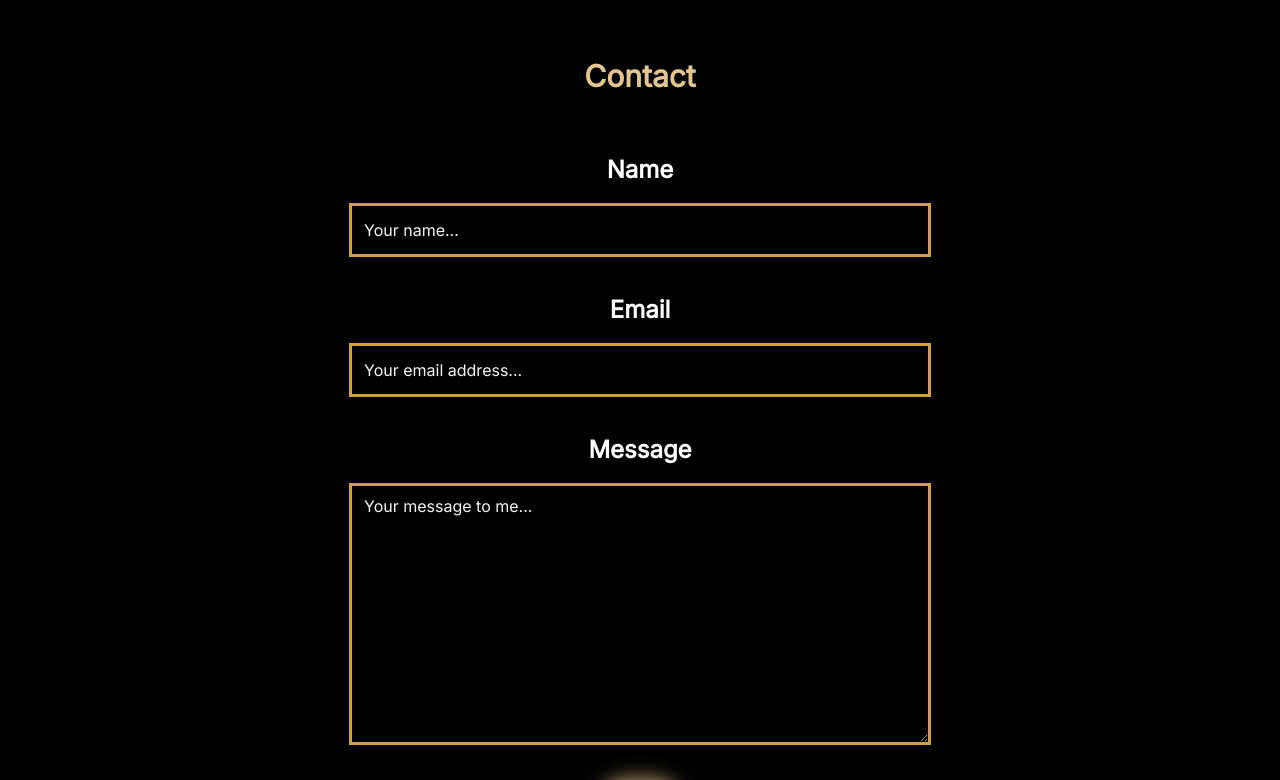
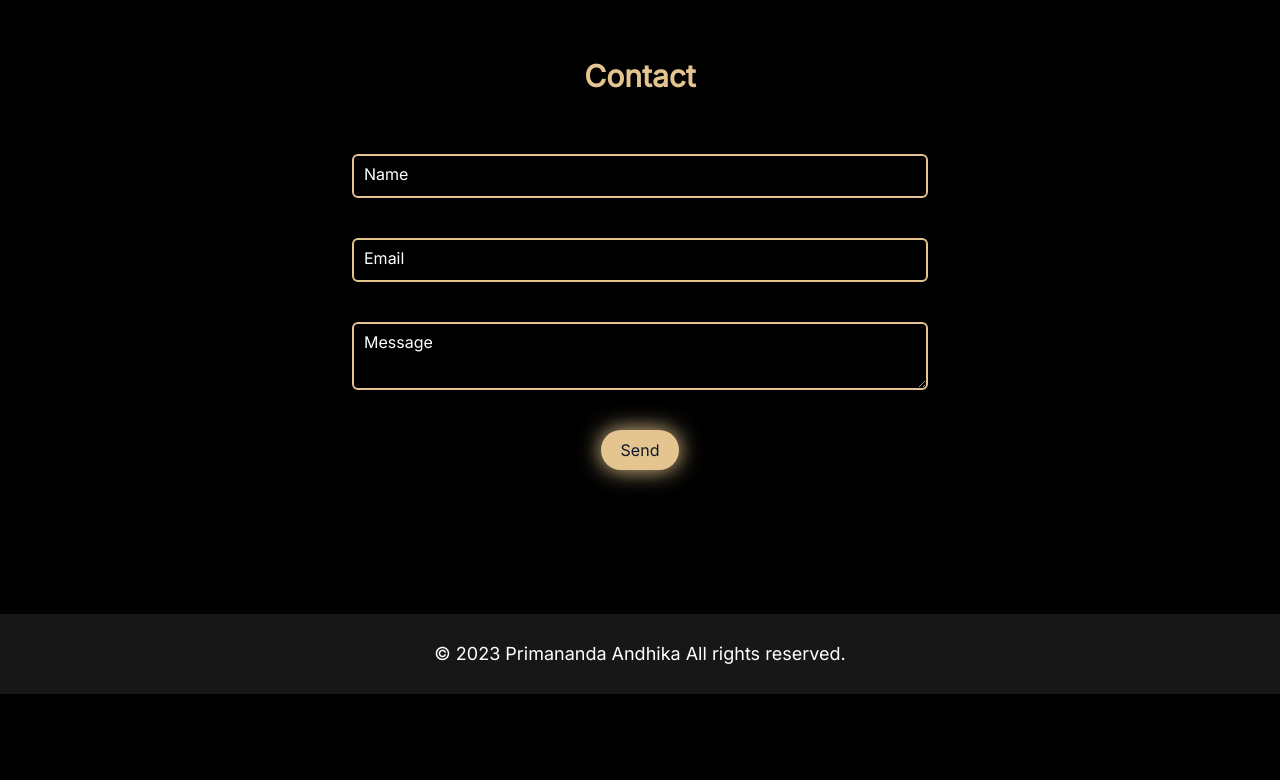
Before and after one commit to ItsAndhika/personal-portfolio-v2, a React (Vite) app: page / in a window 1280 px wide. Shown: the part 2200-2980 px from the top of the page. After the commit the page ends 2894 px from the top, so only its background shows below. Built offline with nearby package versions, Linux system fonts and the light colour scheme.

Commit message:
make the form input look better

```diff
--- a/src/App.jsx
+++ b/src/App.jsx
@@ -1,10 +1,17 @@
-import { Header, Hero, About, Skills, Contact, Footer } from './components/index'
+import {
+	Header,
+	Hero,
+	About,
+	Skills,
+	Contact,
+	Footer,
+} from "./components/index";
 
 const App = () => {
 	return (
 		<>
 			<Header />
-      <main className='grid content-center justify-center'>
+			<main className="grid content-center">
 				<Hero />
 				<About />
 				<Skills />
@@ -12,7 +19,7 @@ const App = () => {
 			</main>
 			<Footer />
 		</>
-  )
-}
+	);
+};
 
-export default App
+export default App;
--- a/src/components/Contact/Contact.jsx
+++ b/src/components/Contact/Contact.jsx
@@ -23,83 +23,66 @@ const Contact = () => {
 					action=""
 					name="contact-form"
 					method="post"
-					className="flex flex-col"
+					className="flex flex-col mx-auto w-9/12 lg:w-1/2"
 				>
-					<label
-						htmlFor="name"
-						className="font-semibold mx-auto text-lg sm:text-xl lg:text-2xl lg:mt-5 lg:block 2xl:text-2xl"
+					<div
+						className="input-box w-full mx-auto my-5 flex justify-center relative input-container"
 						data-aos="fade-up"
 						data-aos-easing="ease-in-out"
 						data-aos-once="true"
 						data-aos-duration="1000"
 					>
-						Name
-					</label>
 						<input
 							type="text"
+							className="input w-full border-2 border-primary bg-transparent p-2 rounded-md"
 							name="name"
-						id="name"
-						className="form-input"
-						placeholder="Your name..."
 							autoComplete="off"
 							required
-						data-aos="fade-up"
-						data-aos-easing="ease-in-out"
-						data-aos-once="true"
-						data-aos-duration="1000"
 						/>
-					<label
-						htmlFor="email"
-						className="font-semibold mx-auto text-lg sm:text-xl lg:text-2xl lg:mt-5 lg:block 2xl:text-2xl"
+						<span className="absolute left-1 p-2 pointer-events-none transition duration-300 ease-out">
+							Name
+						</span>
+					</div>
+					<div
+						className="input-box w-full mx-auto my-5 flex justify-center relative input-container"
 						data-aos="fade-up"
 						data-aos-easing="ease-in-out"
 						data-aos-once="true"
 						data-aos-duration="1000"
 					>
-						Email
-					</label>
 						<input
 							type="email"
+							className="input w-full border-2 border-primary bg-transparent p-2 rounded-md"
 							name="email"
-						id="email"
-						className="form-input"
-						placeholder="Your email address..."
 							autoComplete="off"
 							required
-						data-aos="fade-up"
-						data-aos-easing="ease-in-out"
-						data-aos-once="true"
-						data-aos-duration="1000"
 						/>
-					<label
-						htmlFor="message"
-						className="font-semibold mx-auto text-lg sm:text-xl lg:text-2xl lg:mt-5 lg:block 2xl:text-2xl"
+						<span className="absolute left-1 p-2 pointer-events-none transition duration-300 ease-out">
+							Email
+						</span>
+					</div>
+					<div
+						className="input-box w-full mx-auto my-5 flex justify-center relative input-container"
 						data-aos="fade-up"
 						data-aos-easing="ease-in-out"
 						data-aos-once="true"
 						data-aos-duration="1000"
 					>
+						<textarea
+							type="text"
+							className="input w-full border-2 border-primary bg-transparent p-2 rounded-md"
+							name="message"
+							autoComplete="off"
+							required
+						/>
+						<span className="absolute left-1 p-2 pointer-events-none transition duration-300 ease-out">
 							Message
-					</label>
-					<textarea
-						type="message"
-						name="message"
-						id="message"
-						className="form-input h-full"
-						placeholder="Your message to me..."
-						autoComplete="off"
-						rows={10}
-						cols={30}
-						required
-						data-aos="fade-up"
-						data-aos-easing="ease-in-out"
-						data-aos-once="true"
-						data-aos-duration="1000"
-					/>
+						</span>
+					</div>
 					<button
 						type="submit"
 						id="send"
-						className="w-max mx-auto mt-5 px-5 py-2 bg-primary text-slate-900 rounded-full shadow-gold-glow animate-shadow-pulse transition duration-300 ease-in-out hover:bg-secondary lg:px-5 lg:py-3"
+						className="w-max mx-auto mt-5 px-5 py-2 bg-primary text-slate-900 rounded-full shadow-gold-glow animate-shadow-pulse transition duration-300 ease-in-out hover:bg-secondary"
 						data-aos="fade-up"
 						data-aos-easing="ease-in-out"
 						data-aos-once="true"
@@ -108,7 +91,6 @@ const Contact = () => {
 							const scriptURL =
 								"https://script.google.com/macros/s/AKfycbxk5wFU7JdMUY-BoHAQeMZQ9gp3dl0U2-gMl0cdm1AYlC-Pf642oRXti-hwKmThRDs/exec";
 							const form = document.forms["contact-form"];
-							const sendButton = document.getElementById("send");
 							const alert = document.getElementById("alert");
 
 							form.addEventListener("submit", (e) => {
@@ -117,7 +99,6 @@ const Contact = () => {
 									.then((response) => {
 										alert.classList.toggle("hidden");
 										form.reset();
-										console.log("Success!", response);
 									})
 									.catch((error) => console.error("Error!", error.message));
 							});
--- a/src/index.css
+++ b/src/index.css
@@ -46,6 +46,19 @@
 	::-webkit-scrollbar-thumb {
 		@apply bg-primary;
 	}
+
+	.input-box .input:is(:valid, :focus) {
+		border-color: hsl(38, 61%, 55%);
+	}
+
+	.input-box .input:is(:valid, :focus) ~ span {
+		transform: translateY(-9px) translateX(10px);
+		padding: 0 8px;
+		font-size: 0.8rem;
+		background-color: black;
+		color: hsl(38, 61%, 55%);
+		border-radius: 3px;
+	}
 }
 
 @layer components {
@@ -58,12 +71,12 @@
 	}
 
 	.skill-card {
-		@apply w-8/12 h-max p-5 mx-auto text-center bg-neutral-900 border border-primary rounded-lg cursor-pointer transition duration-300 ease-in-out hover:shadow-gold-glow md:w-8/12;
+		@apply w-8/12 h-max p-5 mx-auto text-center bg-neutral-900 border border-primary rounded-lg cursor-pointer transition-all duration-1000 ease-in-out hover:shadow-gold-glow;
 	}
 
-	.form-input {
-		@apply w-9/12 mx-auto my-5 bg-transparent px-3 py-2 ring ring-secondary placeholder:text-slate-100 focus:outline-none focus:shadow-gold-glow lg:w-1/2 lg:h-12 2xl:h-14 2xl:placeholder:text-xl 2xl:text-xl;
-	}
+	/* .form-input {
+		@apply;
+	} */
 }
 
 @layer utilities {
```
Lines whose indentation alone changed are shown as unchanged.
